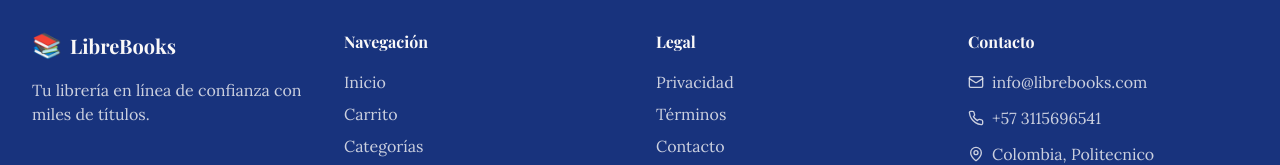
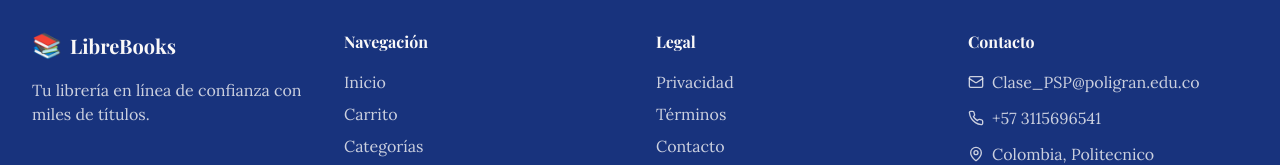
Before and after one commit to DanielMGDev/Proyecto_SPS, a Next.js app: page / in a window 1280 px wide. Shown: the part 2115-2280 px from the top of the page. Built offline with nearby package versions, Linux system fonts and the light colour scheme; a web font is replaced by a local one.

Commit message:
cambie el correo

```diff
--- a/components/footer.tsx
+++ b/components/footer.tsx
@@ -67,7 +67,7 @@ export function Footer() {
             <div className="space-y-3 text-primary-foreground/80">
               <div className="flex items-center gap-2">
                 <Mail className="h-4 w-4" />
-                <span>info@librebooks.com</span>
+                <span>Clase_PSP@poligran.edu.co</span>
               </div>
               <div className="flex items-center gap-2">
                 <Phone className="h-4 w-4" />
```
